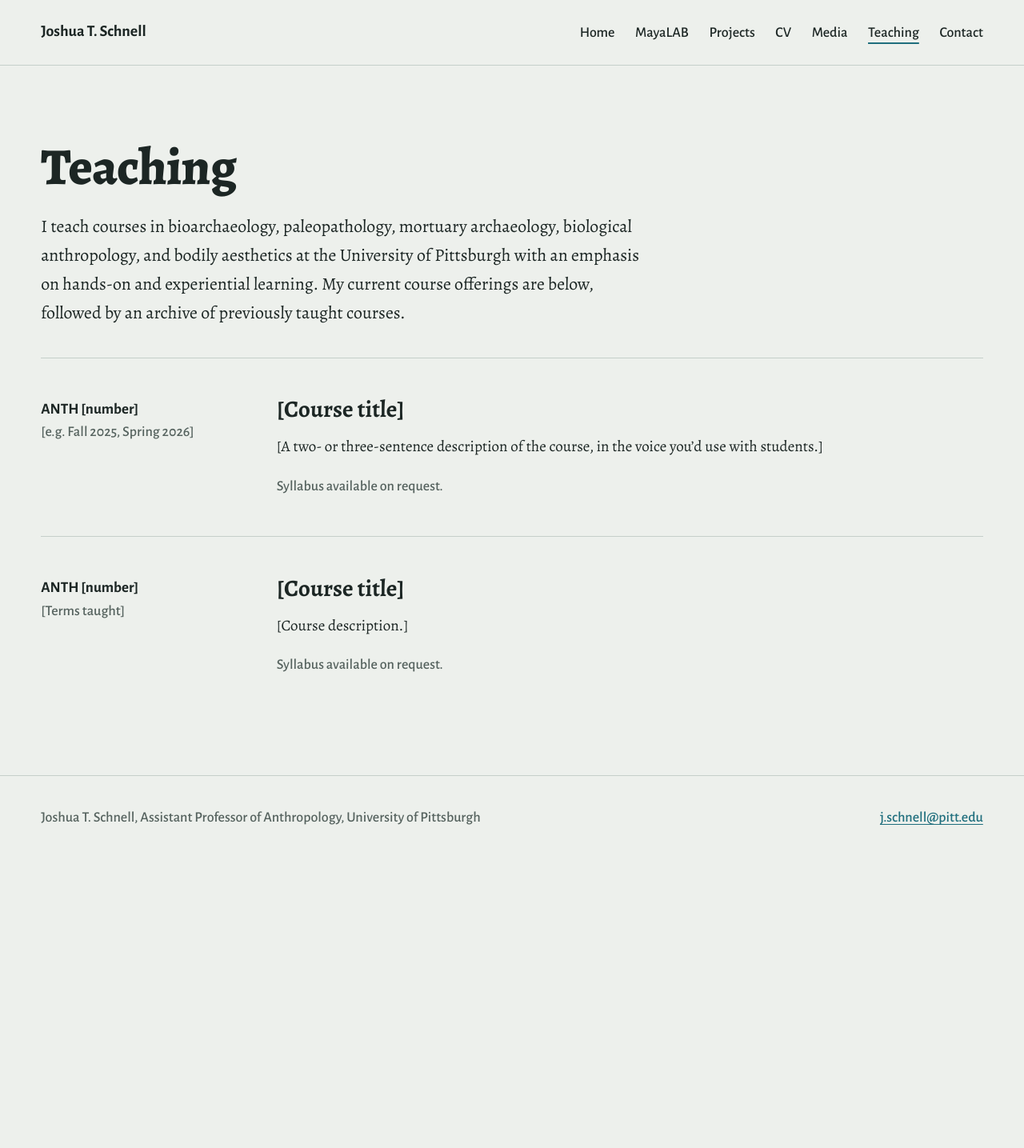
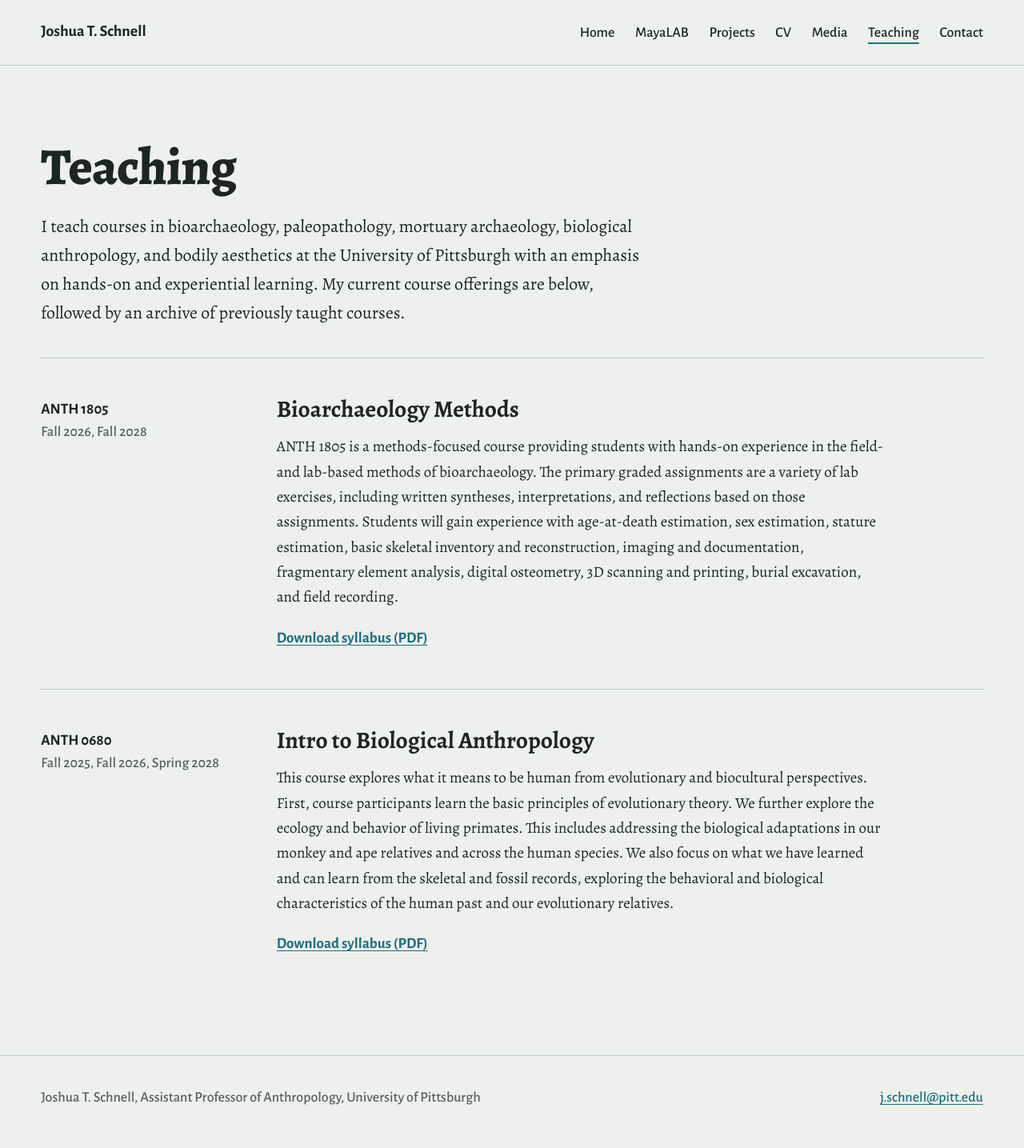
Before and after one commit to Joshua-Schnell/joshua-schnell.github.io, a Jekyll site: the page built from teaching.md, in a window 1280 px wide. Shown: the whole page at 80% size. Built offline with Jekyll 4.4.1, drawn with Linux system fonts in a browser that asks for light colours; before the commit the page ends 1085 px from its top, so only the background shows below that.

Commit message:
Update _data/courses.yml (via Pages CMS)

```diff
--- a/_data/courses.yml
+++ b/_data/courses.yml
@@ -1,12 +1,24 @@
-- code: "ANTH [number]"
-  title: "[Course title]"
-  terms: "[e.g. Fall 2025, Spring 2026]"
-  description: |-
-    [A two- or three-sentence description of the course, in the voice you'd use with students.]
-  syllabus: ""
-- code: "ANTH [number]"
-  title: "[Course title]"
-  terms: "[Terms taught]"
-  description: |-
-    [Course description.]
-  syllabus: ""
+- code: ANTH 1805
+  title: Bioarchaeology Methods
+  terms: Fall 2026, Fall 2028
+  description: ANTH 1805 is a methods-focused course providing students with
+    hands-on experience in the field- and lab-based methods of bioarchaeology.
+    The primary graded assignments are a variety of lab exercises, including
+    written syntheses, interpretations, and reflections based on those
+    assignments. Students will gain experience with age-at-death estimation, sex
+    estimation, stature estimation, basic skeletal inventory and reconstruction,
+    imaging and documentation, fragmentary element analysis, digital osteometry,
+    3D scanning and printing, burial excavation, and field recording.
+  syllabus: /assets/uploads/ANTH1805_FS26_v2.pdf
+- code: ANTH 0680
+  title: Intro to Biological Anthropology
+  terms: Fall 2025, Fall 2026, Spring 2028
+  description: This course explores what it means to be human from evolutionary
+    and biocultural perspectives. First, course participants learn the basic
+    principles of evolutionary theory. We further explore the ecology and
+    behavior of living primates. This includes addressing the biological
+    adaptations in our monkey and ape relatives and across the human species. We
+    also focus on what we have learned and can learn from the skeletal and
+    fossil records, exploring the behavioral and biological characteristics of
+    the human past and our evolutionary relatives.
+  syllabus: /assets/uploads/ANTH0680_FS26_v2.4.pdf
```
